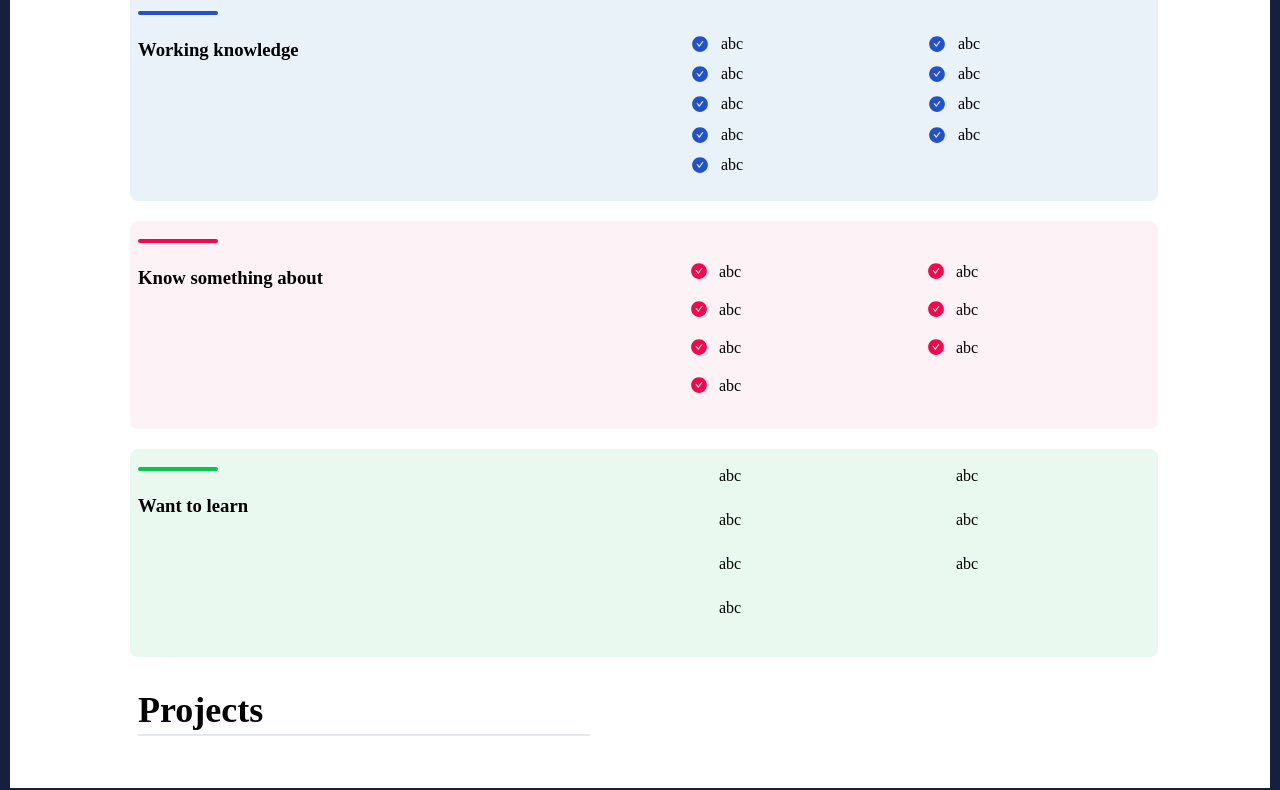
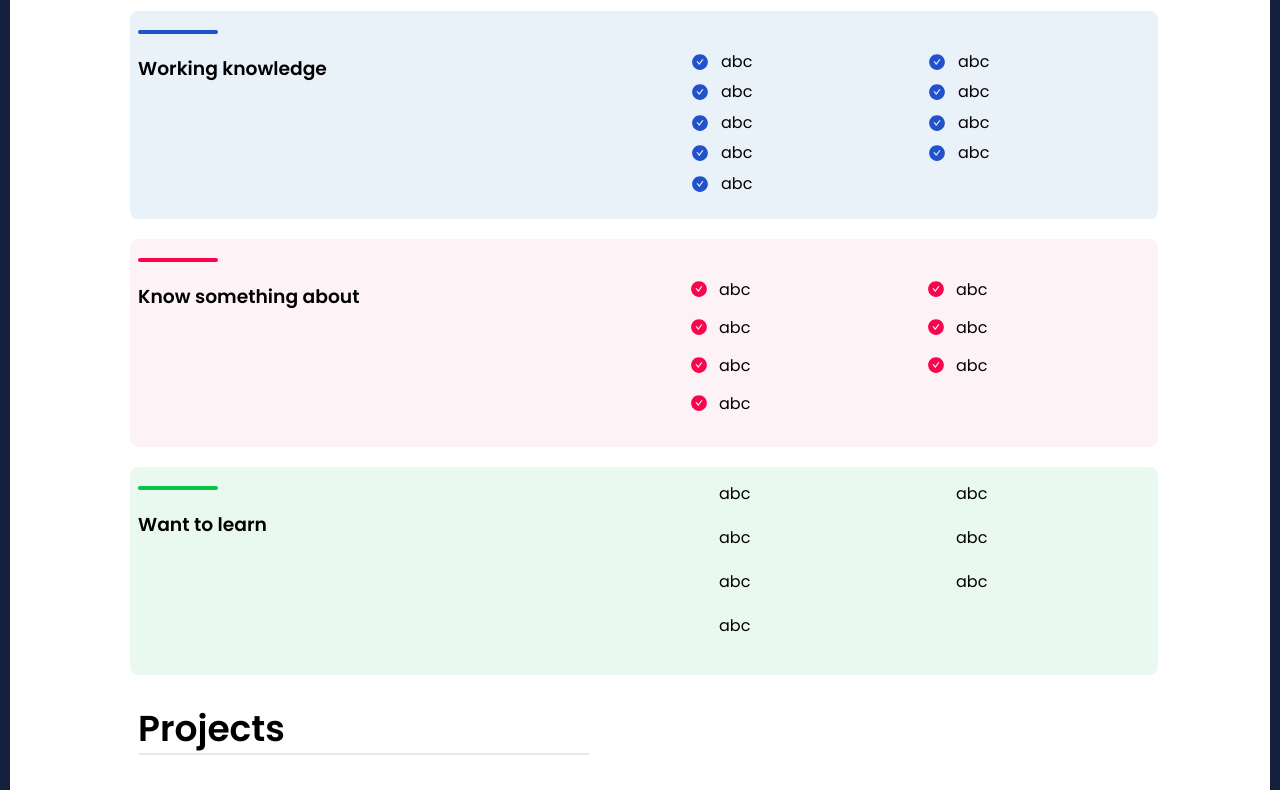
Before and after one commit to BartlomiejKar/portfolio, a website built with webpack: page src/content/index.html in a window 1280 px wide. Shown: the part 552-1342 px from the top of the page. Built offline with nearby package versions, Linux system fonts and the light colour scheme; no server answers; files whose address does not match are found by name.

Commit message:
add fonts

```diff
--- a/src/scss/main.scss
+++ b/src/scss/main.scss
@@ -1,5 +1,7 @@
 @import "_normalize";
 @import "_variables";
+
+@import url('https://fonts.googleapis.com/css?family=Poppins:300,400,500,600&display=swap&subset=latin-ext');
 
 
 @import "about.scss";
@@ -11,3 +13,10 @@
 body {
 border: 10px solid #171F3F;
 };
+html {
+
+    font-family: "Poppins", sans-serif;
+    font-size: 16px;
+    scroll-behavior: smooth;
+
+}
```
Also changed, not shown: dist/css/main.css, 1 other file.
